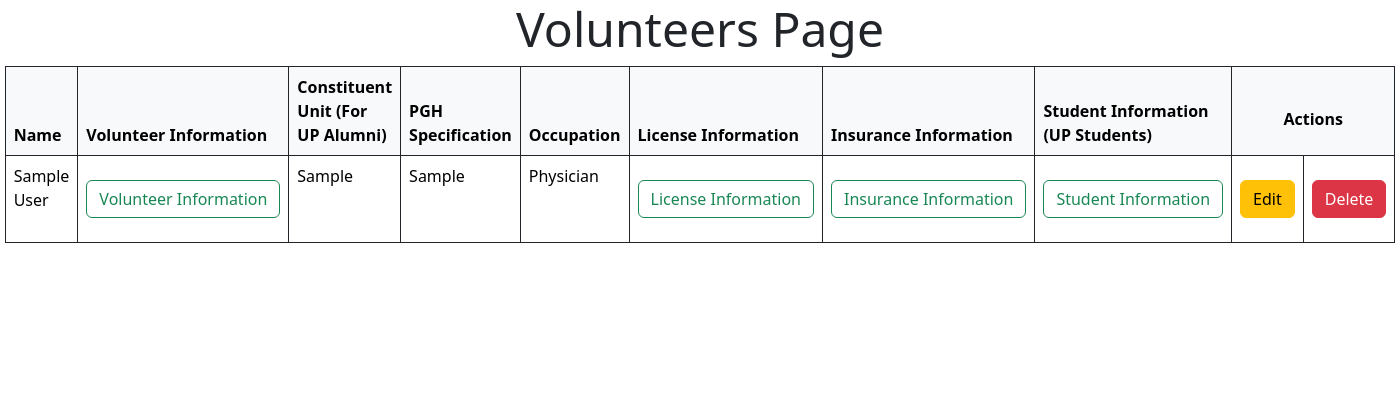
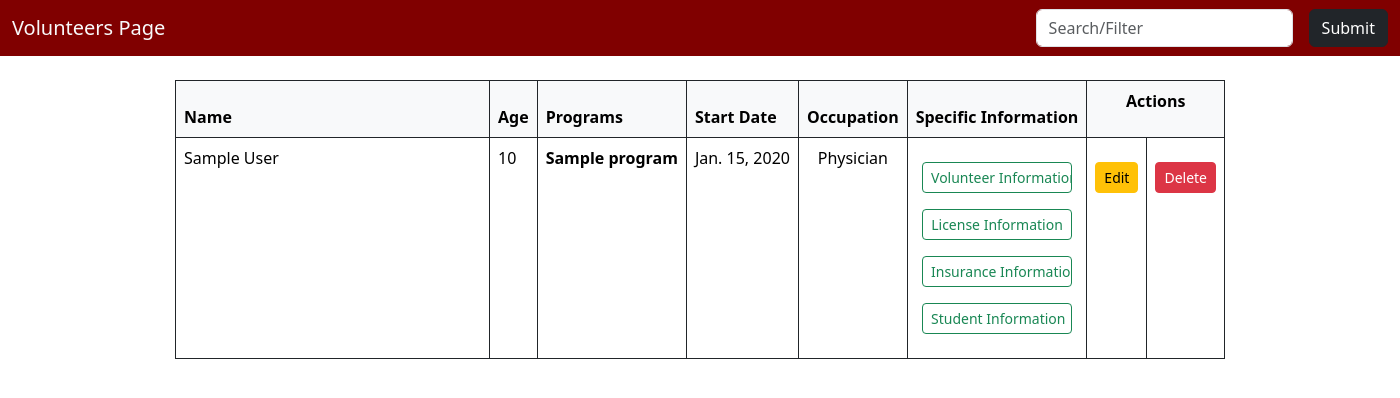
Before and after one commit to Cyapher/pahinungod_forms, a Django app: page /volunteer/list in a window 1400 px wide. Shown: the top 398 px of the page. Run offline with Django 4.2, Linux system fonts and the light colour scheme; tables that the repository leaves empty hold one stand-in row (values such as "Sample post"); some libraries are stand-ins or nearby versions.

Commit message:
Update volunteers_pg.html

```diff
--- a/volunteer_forms/templates/volunteers_pg.html
+++ b/volunteer_forms/templates/volunteers_pg.html
@@ -6,37 +6,60 @@
     th {
         width: 100%;
     }
+
+    #navigation {
+        background-color: #800000;
+    }
+
+    .btn_width {
+        width: 150px;
+    }
+
 </style>
 
-<h3 align="center" class="display-5">Volunteers Page</h3>
+<nav id="navigation" class="navbar navbar-expand-lg">
+    <div class="container-fluid">
+      <a class="navbar-brand text-light disabled" href="#">Volunteers Page</a>
+        <form class="d-flex">
+          <input class="form-control me-6 mx-3" type="search" placeholder="Search/Filter" aria-label="Search">
+          <input class="btn btn-dark" type="submit">
+        </form>
+      </div>
+    </div>
+  </nav>
 
-<table align="center" class="table table-bordered border-dark w-75">
+<!-- <h3 align="center" class="display-5">Volunteers Page</h3> -->
+
+<br>
+<div class="table-responsive">
+    <table align="center" class="table table-bordered table-hover border-dark w-75 text-nowrap">
         <thead class="table-light border-dark">
             <th>Name</th>
-        <th>Volunteer Information</th>
-        <th>Constituent Unit (For UP Alumni)</th>
-        <th>PGH Specification</th>
+            <th>Age</th>
+            <th>Programs</th>
+            <th>Start Date</th>
             <th>Occupation</th>
-        <th>License Information</th>
-        <th>Insurance Information</th>
-        <th>Student Information (UP Students)</th>
+            <th>Specific Information</th>
             <th colspan="2"><p align="center">Actions</p></th>
         </thead>
         <tbody>
             {% for volunteer in volunteers %}
             <tr>
                 <td>{{ volunteer.first_name }} {{ volunteer.last_name }}</td>
+                <td>{{ volunteer.age }}</td>
                 <td>
+                    {% for program in volunteer.programs.all %}
                             <p>
-                    <form action="{% url 'viewInfo' volunteer.id %}">
-                        {% csrf_token %}
-                        <input type="submit" class="btn btn-outline-success" value="Volunteer Information">
-                    </form>
+                                <strong>
+                                    {{ program.name }}
+                                </strong>
                             </p>
+                    {% endfor %}
                 </td>
-            <td>{{ volunteer.constituentUnit }}</td>
-            <td>{{ volunteer.specification }}</td>
                 <td>
+                    {{ volunteer.customStartDate }}
+                </td>
+                <td align="center">
                     {% if volunteer.occupation == "Other" %}
 
                     {{ volunteer.otherOccu }}
@@ -47,27 +70,29 @@
 
                     {% endif %}
                 </td>
-            <td>
+                <td align="center">
+                    <p>
+                        <form action="{% url 'viewInfo' volunteer.id %}">
+                            {% csrf_token %}
+                            <input type="submit" class="btn btn-outline-success btn-sm btn_width" value="Volunteer Information">
+                        </form>
+                    </p>
                     <p>
                         <form action="{% url 'viewLicense' volunteer.id %}">
                             {% csrf_token %}
-                        <input type="submit" class="btn btn-outline-success" value="License Information">
+                            <input type="submit" class="btn btn-outline-success btn-sm btn_width" value="License Information">
                         </form>
                     </p>
-            </td>
-            <td>
                     <p>
                         <form action="{% url 'viewInsurance' volunteer.id %}">
                             {% csrf_token %}
-                        <input type="submit" class="btn btn-outline-success" value="Insurance Information">
+                            <input type="submit" class="btn btn-outline-success btn-sm btn_width" value="Insurance Information">
                         </form>
                     </p>
-            </td>
-            <td>
                     <p>
                         <form action="{% url 'viewStudent' volunteer.id %}">
                             {% csrf_token %}
-                        <input type="submit" class="btn btn-outline-success" value="Student Information">
+                            <input type="submit" class="btn btn-outline-success btn-sm btn_width" value="Student Information">
                         </form>
                     </p>
                 </td>
@@ -76,7 +101,7 @@
                     <p>
                         <form action="{% url 'edit' volunteer.id %}">
                             {% csrf_token %}
-                        <input type="submit" class="btn btn-warning" value="Edit">
+                            <input type="submit" class="btn btn-warning btn-sm" value="Edit">
                         </form>
                     </p>
                 </td>
@@ -85,7 +110,7 @@
                     <p>
                         <form action="{% url 'del_volunteer' volunteer.id %}">
                             {% csrf_token %}
-                        <input type="submit" class="btn btn-danger" value="Delete" onclick="return confirm('Are you sure?');">
+                            <input type="submit" class="btn btn-danger btn-sm" value="Delete" onclick="return confirm('Are you sure?');">
                         </form>
                     </p>
                 </td>
@@ -93,5 +118,6 @@
             {% endfor %}
         </tbody>
     </table>
+</div>
 
 {% endblock %}
```
Lines whose indentation alone changed are shown as unchanged.
